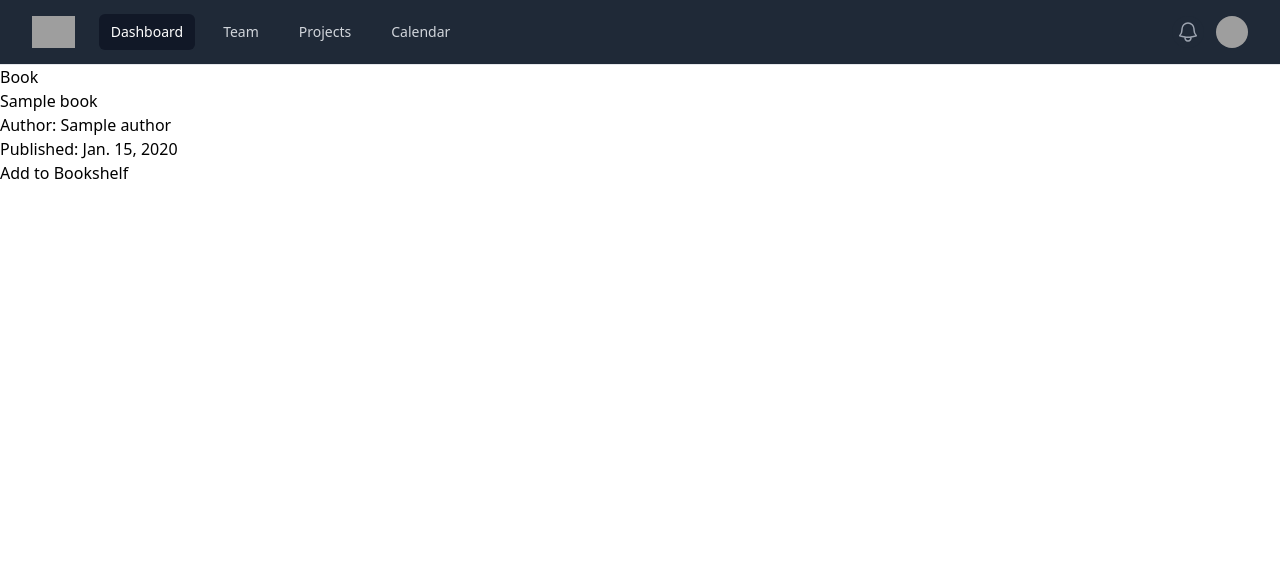
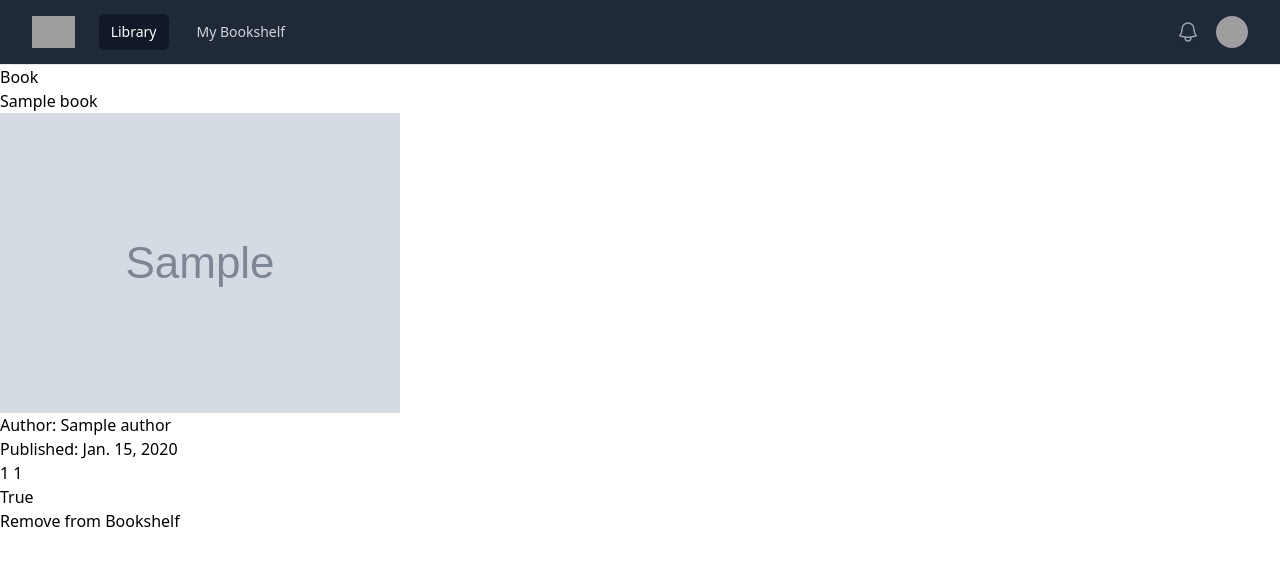
Before and after one commit to TradesmansRepository/greatreads, a Django app: page /bookshelf/1/book/ in a window 1280 px wide. Shown: the top 566 px of the page. Run offline with Django 4.2, Linux system fonts and the light colour scheme; a user stored in the database is signed in; tables that the repository leaves empty hold one stand-in row (values such as "Sample post"); grey boxes marked "Sample" are stand-in pictures; some libraries are stand-ins or nearby versions; grey boxes are pictures that could not be loaded.

Commit message:
wip - improving view logic

```diff
--- a/apps/bookshelf/views.py
+++ b/apps/bookshelf/views.py
@@ -1,17 +1,18 @@
+from .models import Book, Author, UserBook
+from .serializers import *
+from rest_framework.decorators import api_view
 from django.shortcuts import render, get_object_or_404, redirect
 from django.http import HttpResponse, HttpResponseRedirect
 from django.urls import reverse
-from django.contrib.auth.models import User
-from django.contrib.auth.forms import UserCreationForm
 from django.core.exceptions import MultipleObjectsReturned
 from django.core.paginator import Paginator
 from django.contrib import messages
 from django.contrib.auth.decorators import login_required
-from .models import Book, Author, UserBook
+from django.contrib.auth.models import User
+from django.contrib.auth.forms import UserCreationForm
 from datetime import datetime
-from .serializers import *
 from django.http import JsonResponse
-from rest_framework.decorators import api_view
+from django.db.models import F, Q
 
 @login_required(login_url='users:login')
 def home(request):
@@ -38,7 +39,18 @@ def home_api(request):
 @login_required(login_url='users:login')
 def book(request, book_id):
     book = get_object_or_404(Book, pk=book_id)
-    return render(request, "book.html", {"book": book,})
+    # is book exists in user's bookshelf then true
+    user = request.user
+    userbook = UserBook.objects.filter(Q(user=user) & Q(book=book) & (Q(created_at__gt=F('deleted_at')) | Q(deleted_at__isnull=True)))
+    if userbook:
+        is_book_in_bookshelf = True
+    else:
+        is_book_in_bookshelf = False
+    context = {
+        "book": book,
+        "is_book_in_bookshelf": is_book_in_bookshelf
+    }
+    return render(request, "book.html", context)
 
 def book_api(request, book_id):
     book = get_object_or_404(Book, pk=book_id)
@@ -59,16 +71,17 @@ def add_userbook(request, book_id):
     book = get_object_or_404(Book, pk=book_id)
     user = request.user
     try:
-        userbook = UserBook.objects.get(book=book, user=user)
+        # userbook = UserBook.objects.get(book=book, user=user)
+        userbook = UserBook.objects.get(Q(book=book) & Q(user_id=user.id) & (Q(created_at__gt=F('deleted_at')) | Q(deleted_at__isnull=True)))
     except (KeyError, UserBook.DoesNotExist):
         u = UserBook(user=user, book=book, created_at=datetime.now())
         u.save()
         messages.success(request, book.title + ' was added to your bookshelf')
     except MultipleObjectsReturned:
-        messages.error(request, "this book is already on your bookshelf")
+        messages.error(request, "this book is already on your bookshelf_1")
     else:
-        messages.error(request, "this book is already on your bookshelf")
-    return HttpResponseRedirect(reverse("home"))
+        messages.error(request, "this book is already on your bookshelf_2")
+    return HttpResponseRedirect(reverse("user", args=(user.id,)))
 
 def remove_userbook(request, book_id):
     book = get_object_or_404(Book, pk=book_id)
@@ -83,22 +96,15 @@ def remove_userbook(request, book_id):
         messages.success(request, book.title + ' was removed from your bookshelf')
     return HttpResponseRedirect(reverse("home"))
 
-
 @login_required(login_url='users:login')
 def user(request, user_id):
     user = request.user
-    user_books = UserBook.objects.filter(user=user)
-    for user_book in user_books:
-        if user_book.deleted_at is None:
-            return user_book
-        elif user_book.created_at > user_book.deleted_at:
-            return userbook
+    deleted_at = UserBook.objects.filter(user=user).values_list('deleted_at')
+    user_books = UserBook.objects.filter(Q(user_id=user.id) & (Q(created_at__gt=F('deleted_at')) | Q(deleted_at__isnull=True)))
 
-    # user_books = user_books.filter(created_at__lte=user_books.deleted_at)
-    # print("book id = ", user_books[0].book.id, "userbook user id = ", user_books[0].user.id, "userbook id = ", user_books[0].id, "request user id = ", user.id, "user id = ", user_id, user_books[0].created_at)
     context = {
         "user": user,
-        "user_books": user_book
+        "user_books": user_books
     }
     return render(request, "user.html", context)
 
--- a/templates/book.html
+++ b/templates/book.html
@@ -3,18 +3,29 @@
 {% block content %}
 
 <h1>Book</h1>
-
 <h2>{{ book.title }}</h2>
+<img src="{{book.image_url_s}}" alt="">
 <h2>Author: {{ book.author }}</h2>
 <h3>Published: {{ book.published_at }}</h3>
+<h3> {{ user.id }} {{ book.id }}</h3>
+<h3>{{is_book_in_bookshelf}}</h3>
 
-<form action="{% url 'add_userbook' book.id %}" method="POST">
-    {% csrf_token %}
-    <button class="btn btn-primary" type="submit" name="Add">Add to Bookshelf</button>
-</form>
+{% if is_book_in_bookshelf %}
+    <form action="{% url 'remove_userbook' book.id %}" method="POST">
+        {% csrf_token %}
+        <button class="btn btn-danger" type="submit" name="Remove">Remove from Bookshelf</button>
+    </form>
+{% endif %}
+
+{% if not is_book_in_bookshelf %}
+    <form action="{% url 'add_userbook' book.id %}" method="POST">
+        {% csrf_token %}
+        <button class="btn btn-primary" type="submit" name="Add">Add to Bookshelf</button>
+    </form>
+{% endif %}
+
 {% for message in messages %}
     <p id="messages">{{message}}</p>
 {% endfor %}
 
-
 {% endblock %}
--- a/templates/navbar.html
+++ b/templates/navbar.html
@@ -31,10 +31,8 @@
         <div class="hidden sm:ml-6 sm:block">
           <div class="flex space-x-4">
             <!-- Current: "bg-gray-900 text-white", Default: "text-gray-300 hover:bg-gray-700 hover:text-white" -->
-            <a href="#" class="bg-gray-900 text-white rounded-md px-3 py-2 text-sm font-medium" aria-current="page">Dashboard</a>
-            <a href="#" class="text-gray-300 hover:bg-gray-700 hover:text-white rounded-md px-3 py-2 text-sm font-medium">Team</a>
-            <a href="#" class="text-gray-300 hover:bg-gray-700 hover:text-white rounded-md px-3 py-2 text-sm font-medium">Projects</a>
-            <a href="#" class="text-gray-300 hover:bg-gray-700 hover:text-white rounded-md px-3 py-2 text-sm font-medium">Calendar</a>
+            <a href="{% url 'home' %}" class="bg-gray-900 text-white rounded-md px-3 py-2 text-sm font-medium" aria-current="page">Library</a>
+            <a href="{% url 'user' user.id %}" class="text-gray-300 hover:bg-gray-700 hover:text-white rounded-md px-3 py-2 text-sm font-medium">My Bookshelf</a>
           </div>
         </div>
       </div>
```
Also changed, not shown: templates/home.html (+11 -4 lines), templates/user.html (+12 -5 lines).
